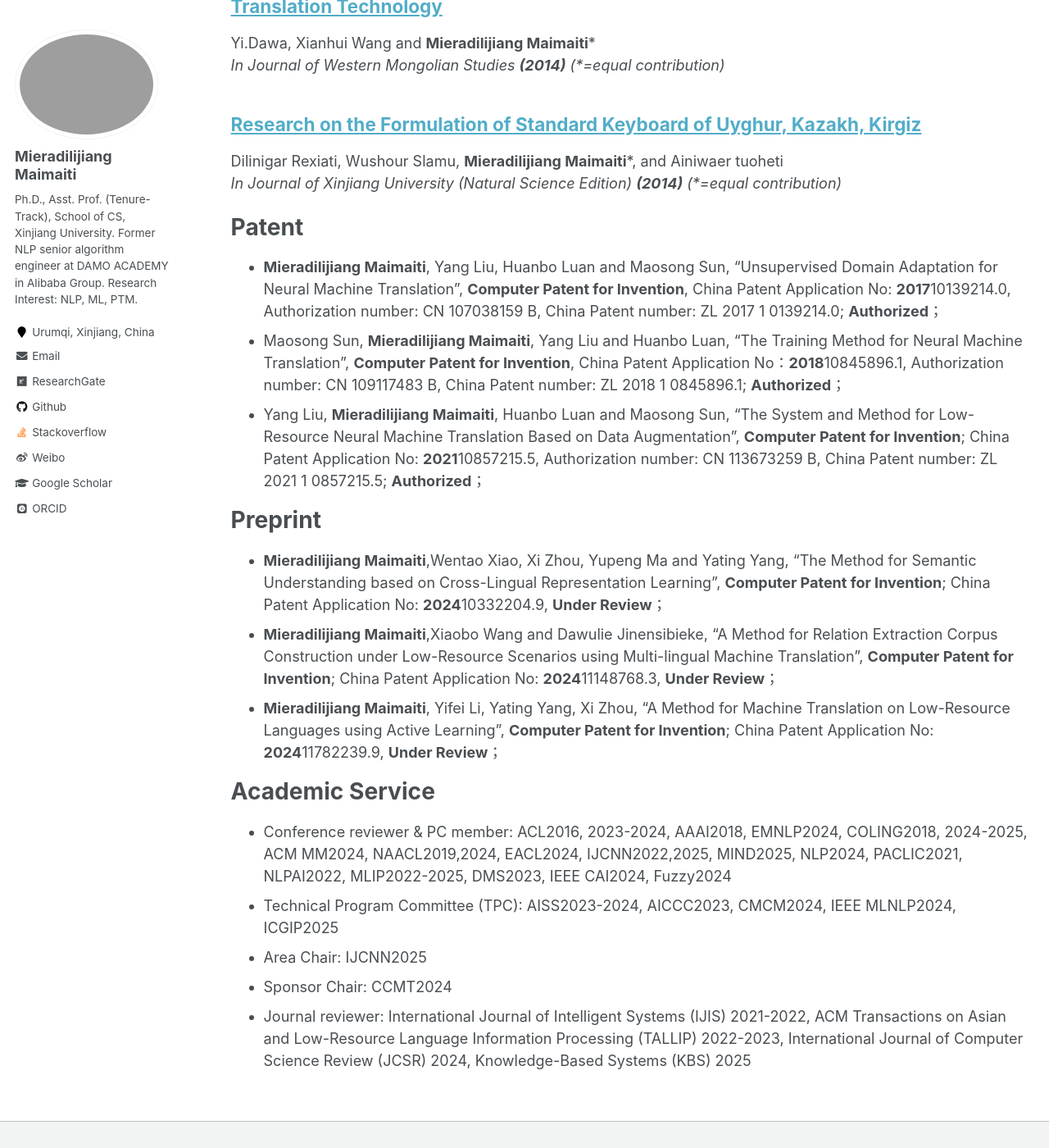
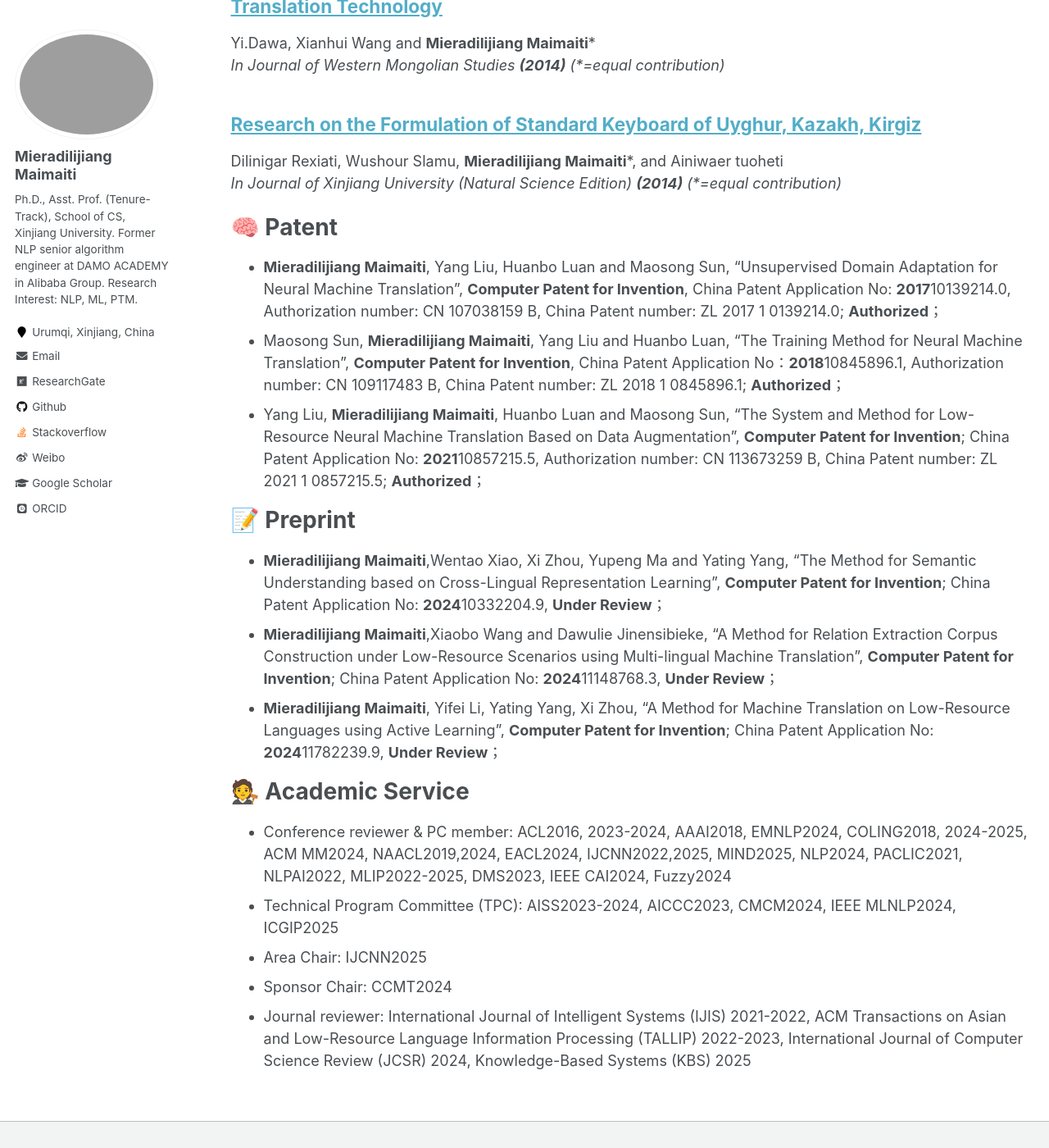
Before and after one commit to miradel51/miradel51.github.io, a Jekyll site: the page built from _pages/publications.md, in a window 1280 px wide and 1400 px high, scrolled down 4328 px. Shown: the whole window at 82% size. Built offline with Jekyll 4.4.1, drawn with Linux system fonts in a browser that asks for light colours; some web fonts are replaced.

```diff
--- a/_pages/publications.md
+++ b/_pages/publications.md
@@ -15,19 +15,19 @@ author_profile: true
   {% include archive-single.html %}
 {% endfor %}
 
-Patent
+🧠 Patent
 ======
 * __Mieradilijiang Maimaiti__, Yang Liu, Huanbo Luan and Maosong Sun, "Unsupervised Domain Adaptation for Neural Machine Translation", __Computer Patent for Invention__, China Patent Application No: **2017**10139214.0, Authorization number: CN 107038159 B, China Patent number: ZL 2017 1 0139214.0; __Authorized__；
 * Maosong Sun, __Mieradilijiang Maimaiti__, Yang Liu and Huanbo Luan, "The Training Method for Neural Machine Translation", __Computer Patent for Invention__,  China Patent Application No：**2018**10845896.1, Authorization number: CN 109117483 B, China Patent number: ZL 2018 1 0845896.1; __Authorized__；
 * Yang Liu, __Mieradilijiang Maimaiti__, Huanbo Luan and Maosong Sun, "The System and Method for Low-Resource Neural Machine Translation Based on Data Augmentation", __Computer Patent for Invention__; China Patent Application No: **2021**10857215.5, Authorization number: CN 113673259 B, China Patent number: ZL 2021 1 0857215.5; __Authorized__；
 
-Preprint
+📝 Preprint
 ======
 * __Mieradilijiang Maimaiti__,Wentao Xiao, Xi Zhou, Yupeng Ma and Yating Yang, "The Method for Semantic Understanding based on Cross-Lingual Representation Learning", __Computer Patent for Invention__; China Patent Application No: **2024**10332204.9, __Under Review__；
 * __Mieradilijiang Maimaiti__,Xiaobo Wang and Dawulie Jinensibieke, "A Method for Relation Extraction Corpus Construction under Low-Resource Scenarios using Multi-lingual Machine Translation", __Computer Patent for Invention__; China Patent Application No: **2024**11148768.3, __Under Review__；
 * __Mieradilijiang Maimaiti__, Yifei Li, Yating Yang, Xi Zhou, "A Method for Machine Translation on Low-Resource Languages using Active Learning", __Computer Patent for Invention__; China Patent Application No: **2024**11782239.9, __Under Review__；
 
-Academic Service
+🧑‍⚖️ Academic Service
 ======
 <!-- * Conference reviewer & PC member: ACL2016, ACL2023-2024, AAAI2018, COLING2018, NAACL2019, PACLIC2021, IJCNN2022, NLPAI2022, CVIPPR2023-2024, AIFZ2023, NLDM2023, MLIP2022-2023, DMS2023, COMSAP2023, NLTM2024, ALMLA2024, ITEORY2023, SEMIT2023, SIPR2023, AIAA2023, EDUTEC2024, AIFU2024, MLSC2024, CSML2024, CVIPPR2023-2024   -->
 <!-- * Technical Program Committee (TPC): ADMIT2022-2024, AMLIT2023, ACDP2023-2024, AIMLR2023, CSSE2023, AISS2023-2024, ACAI2023, MLAMDA2023, AACIP2023, ACAI2023, DMCSE2023, SEAU2023, CACML2024, CMCM2024, DSML2023, CNIOT2023, MICML2023, APIT 2024, CCRIS 2024  -->
```
